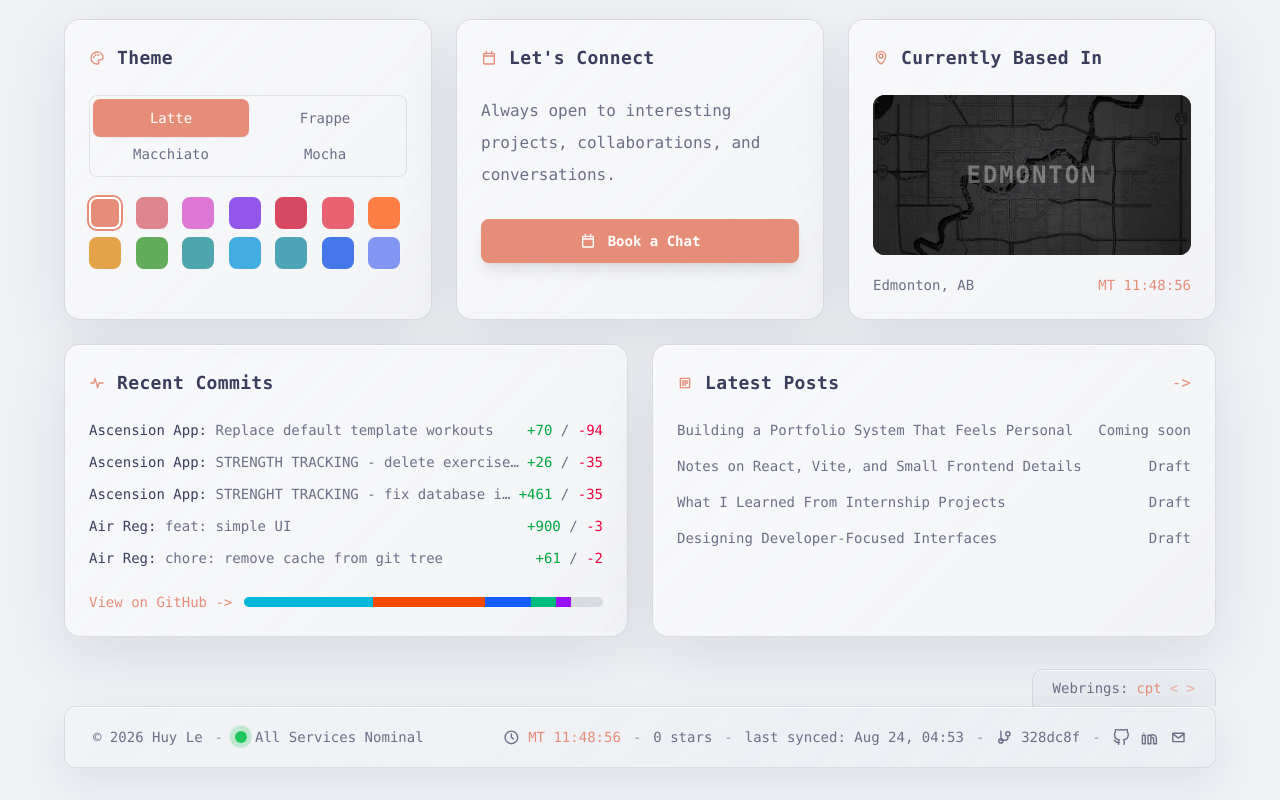
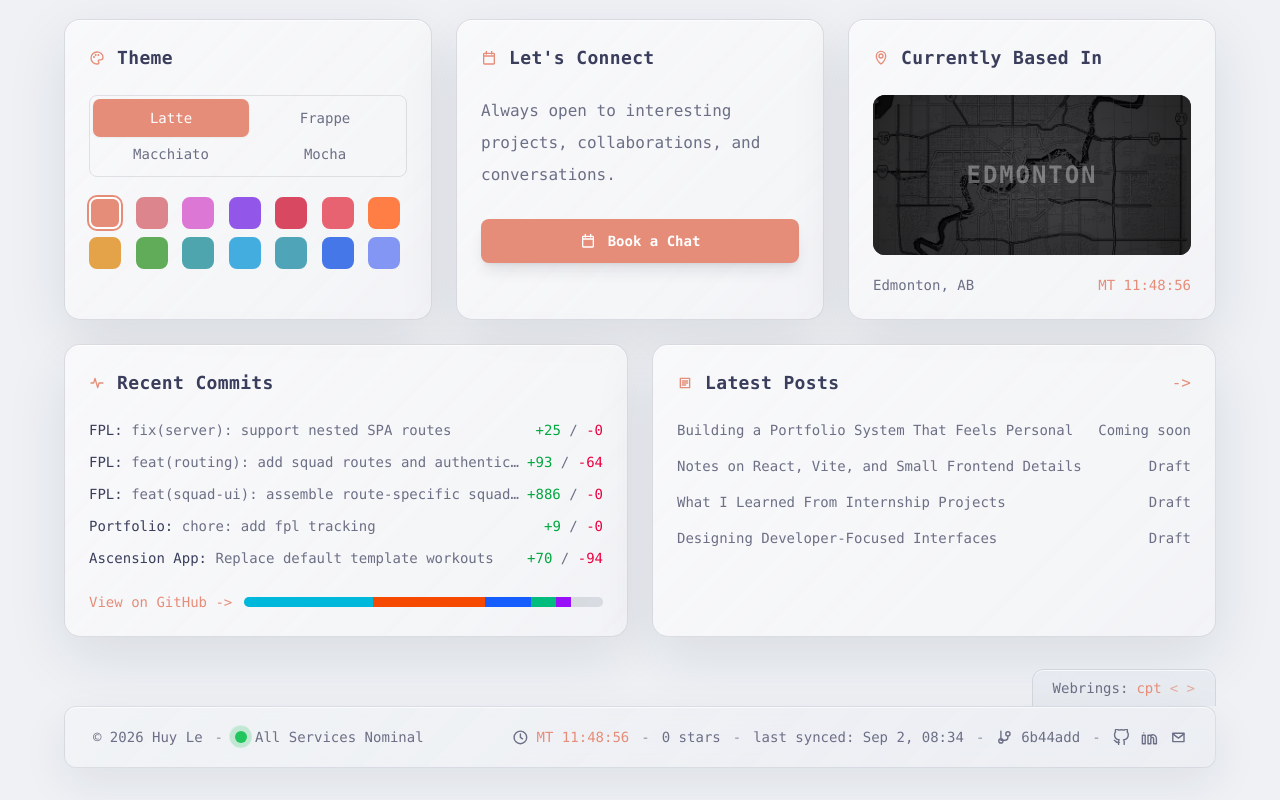
Before and after one commit to giahuyyle/portfolio, a React (Vite) app: page / in a window 1280 px wide. Shown: the part 1671-2471 px from the top of the page. Built offline with nearby package versions, Linux system fonts and the light colour scheme; the HTML template or start-up script is replaced by a standard one.

Commit message:
fix: preserve cached data for unavailable repos

```diff
--- a/scripts/fetch-github-data.mjs
+++ b/scripts/fetch-github-data.mjs
@@ -260,6 +260,7 @@ async function fetchRepo(owner, repo) {
 }
 
 const config = await readJson(configUrl);
+const previousSnapshot = await readPreviousSnapshot();
 
 if (!Array.isArray(config.featuredProjects)) {
     throw new Error("projectConfig.json must include a featuredProjects array.");
@@ -271,25 +272,55 @@ if (!process.env.GITHUB_TOKEN) {
     );
 }
 
-const projectEntries = await Promise.all(
+const projectSnapshots = await Promise.all(
     config.featuredProjects.map(async (project) => {
         const owner = requireString(project.owner, "owner");
         const repo = requireString(project.repo, "repo");
+        const title = requireString(project.title, "title");
+        const key = `${owner}/${repo}`;
+        const cachedProject = previousSnapshot?.projects?.[key];
+        const cachedCommits = Array.isArray(previousSnapshot?.recentCommits)
+            ? previousSnapshot.recentCommits.filter(
+                  (commit) =>
+                      commit?.project === title && commit?.repo === repo,
+              )
+            : [];
 
-        return [`${owner}/${repo}`, await fetchRepo(owner, repo)];
+        let projectSnapshot;
+
+        try {
+            projectSnapshot = await fetchRepo(owner, repo);
+        } catch (error) {
+            if (!cachedProject) {
+                throw error;
+            }
+
+            const message = error instanceof Error ? error.message : String(error);
+            console.warn(`Using cached data for ${key}: ${message}`);
+
+            return {
+                commits: cachedCommits,
+                key,
+                project: cachedProject,
+            };
+        }
+
+        let commits;
+
+        try {
+            commits = await fetchRepoRecentCommits(owner, repo, title);
+        } catch (error) {
+            const message = error instanceof Error ? error.message : String(error);
+            console.warn(`Using cached commits for ${key}: ${message}`);
+            commits = cachedCommits;
+        }
+
+        return { commits, key, project: projectSnapshot };
     }),
 );
-const recentCommitEntries = await Promise.all(
-    config.featuredProjects.map((project) =>
-        fetchRepoRecentCommits(
-            requireString(project.owner, "owner"),
-            requireString(project.repo, "repo"),
-            requireString(project.title, "title"),
-        ),
-    ),
-);
-const recentCommits = recentCommitEntries
-    .flat()
+const projectEntries = projectSnapshots.map(({ key, project }) => [key, project]);
+const recentCommits = projectSnapshots
+    .flatMap(({ commits }) => commits)
     .sort((a, b) => {
         if (!a.committedAt) {
             return 1;
@@ -307,7 +338,6 @@ const recentCommits = recentCommitEntries
     .slice(0, 5);
 
 const sourceSha = getSourceSha();
-const previousSnapshot = await readPreviousSnapshot();
 const nextSnapshot = {
     syncedAt: new Date().toISOString(),
     build: {
--- a/src/data/github.generated.json
+++ b/src/data/github.generated.json
@@ -1,9 +1,9 @@
 {
-    "syncedAt": "2026-08-24T10:53:42.955Z",
+    "syncedAt": "2026-09-02T14:34:37.315Z",
     "build": {
         "repository": "giahuyyle/portfolio",
-        "sha": "328dc8f449e1db89d846e5feab9a16c2f7ce6c83",
-        "shortSha": "328dc8f"
+        "sha": "6b44add79b2875653d643a78515ce683522ef5e1",
+        "shortSha": "6b44add"
     },
     "projects": {
         "giahuyyle/cover-pilot": {
@@ -78,18 +78,40 @@
             "topics": [],
             "url": "https://github.com/giahuyyle/air-reg"
         },
+        "giahuyyle/fpl": {
+            "contributorCount": 1,
+            "contributors": [
+                {
+                    "avatarUrl": "https://avatars.githubusercontent.com/u/169901081?v=4",
+                    "contributions": 28,
+                    "login": "giahuyyle",
+                    "url": "https://github.com/giahuyyle"
+                }
+            ],
+            "description": null,
+            "descriptionMarkdown": null,
+            "forks": 0,
+            "language": "Python",
+            "openIssues": 0,
+            "owner": "giahuyyle",
+            "pushedAt": "2026-09-02T08:02:24Z",
+            "repo": "fpl",
+            "stars": 0,
+            "topics": [],
+            "url": "https://github.com/giahuyyle/fpl"
+        },
         "giahuyyle/portfolio": {
             "contributorCount": 2,
             "contributors": [
                 {
                     "avatarUrl": "https://avatars.githubusercontent.com/in/15368?v=4",
-                    "contributions": 98,
+                    "contributions": 99,
                     "login": "github-actions[bot]",
                     "url": "https://github.com/apps/github-actions"
                 },
                 {
                     "avatarUrl": "https://avatars.githubusercontent.com/u/169901081?v=4",
-                    "contributions": 22,
+                    "contributions": 23,
                     "login": "giahuyyle",
                     "url": "https://github.com/giahuyyle"
                 }
@@ -100,7 +122,7 @@
             "language": "TypeScript",
             "openIssues": 0,
             "owner": "giahuyyle",
-            "pushedAt": "2026-08-23T10:41:41Z",
+            "pushedAt": "2026-08-25T11:06:49Z",
             "repo": "portfolio",
             "stars": 0,
             "topics": [],
@@ -137,6 +159,46 @@
     },
     "recentCommits": [
         {
+            "additions": 25,
+            "committedAt": "2026-09-02T08:00:38Z",
+            "deletions": 0,
+            "message": "fix(server): support nested SPA routes",
+            "project": "FPL",
+            "repo": "fpl",
+            "sha": "8acffa774f97b307847f171b3d615e7375bf123b",
+            "url": "https://github.com/giahuyyle/fpl/commit/8acffa774f97b307847f171b3d615e7375bf123b"
+        },
+        {
+            "additions": 93,
+            "committedAt": "2026-09-02T08:00:29Z",
+            "deletions": 64,
+            "message": "feat(routing): add squad routes and authenticated redirects",
+            "project": "FPL",
+            "repo": "fpl",
+            "sha": "34a4cafab1499249059b0ae0a1929cbddfdb0ae6",
+            "url": "https://github.com/giahuyyle/fpl/commit/34a4cafab1499249059b0ae0a1929cbddfdb0ae6"
+        },
+        {
+            "additions": 886,
+            "committedAt": "2026-09-02T08:00:15Z",
+            "deletions": 0,
+            "message": "feat(squad-ui): assemble route-specific squad screens",
+            "project": "FPL",
+            "repo": "fpl",
+            "sha": "c07d2a580ae9fc9a16a2f91f71e7fbdc6061bd22",
+            "url": "https://github.com/giahuyyle/fpl/commit/c07d2a580ae9fc9a16a2f91f71e7fbdc6061bd22"
+        },
+        {
+            "additions": 9,
+            "committedAt": "2026-08-25T11:06:44Z",
+            "deletions": 0,
+            "message": "chore: add fpl tracking",
+            "project": "Portfolio",
+            "repo": "portfolio",
+            "sha": "6b44add79b2875653d643a78515ce683522ef5e1",
+            "url": "https://github.com/giahuyyle/portfolio/commit/6b44add79b2875653d643a78515ce683522ef5e1"
+        },
+        {
             "additions": 70,
             "committedAt": "2026-08-10T18:21:37Z",
             "deletions": 94,
@@ -145,46 +207,6 @@
             "repo": "ascension-app",
             "sha": "830d974e98027bf3b1938f71f0209667b3bbce10",
             "url": "https://github.com/namhoangmai/ascension-app/commit/830d974e98027bf3b1938f71f0209667b3bbce10"
-        },
-        {
-            "additions": 26,
-            "committedAt": "2026-08-10T18:12:57Z",
-            "deletions": 35,
-            "message": "STRENGTH TRACKING - delete exercises in workout overview",
-            "project": "Ascension App",
-            "repo": "ascension-app",
-            "sha": "cf35ea11779356a93b29cc51a13c6b05966d309f",
-            "url": "https://github.com/namhoangmai/ascension-app/commit/cf35ea11779356a93b29cc51a13c6b05966d309f"
-        },
-        {
-            "additions": 461,
-            "committedAt": "2026-08-09T22:00:58Z",
-            "deletions": 35,
-            "message": "STRENGHT TRACKING - fix database issues",
-            "project": "Ascension App",
-            "repo": "ascension-app",
-            "sha": "aa8961180d91d0a981c7036bf2c39c689ffdbbc8",
-            "url": "https://github.com/namhoangmai/ascension-app/commit/aa8961180d91d0a981c7036bf2c39c689ffdbbc8"
-        },
-        {
-            "additions": 900,
-            "committedAt": "2026-07-02T10:27:31Z",
-            "deletions": 3,
-            "message": "feat: simple UI",
-            "project": "Air Reg",
-            "repo": "air-reg",
-            "sha": "db32064c0b68ff4ea2b7d50592094e13b02f03fd",
-            "url": "https://github.com/giahuyyle/air-reg/commit/db32064c0b68ff4ea2b7d50592094e13b02f03fd"
-        },
-        {
-            "additions": 61,
-            "committedAt": "2026-07-02T08:36:57Z",
-            "deletions": 2,
-            "message": "chore: remove cache from git tree",
-            "project": "Air Reg",
-            "repo": "air-reg",
-            "sha": "019e51aa0c552ecdf7883394b7b9ba370a9e5645",
-            "url": "https://github.com/giahuyyle/air-reg/commit/019e51aa0c552ecdf7883394b7b9ba370a9e5645"
         }
     ]
 }
```
